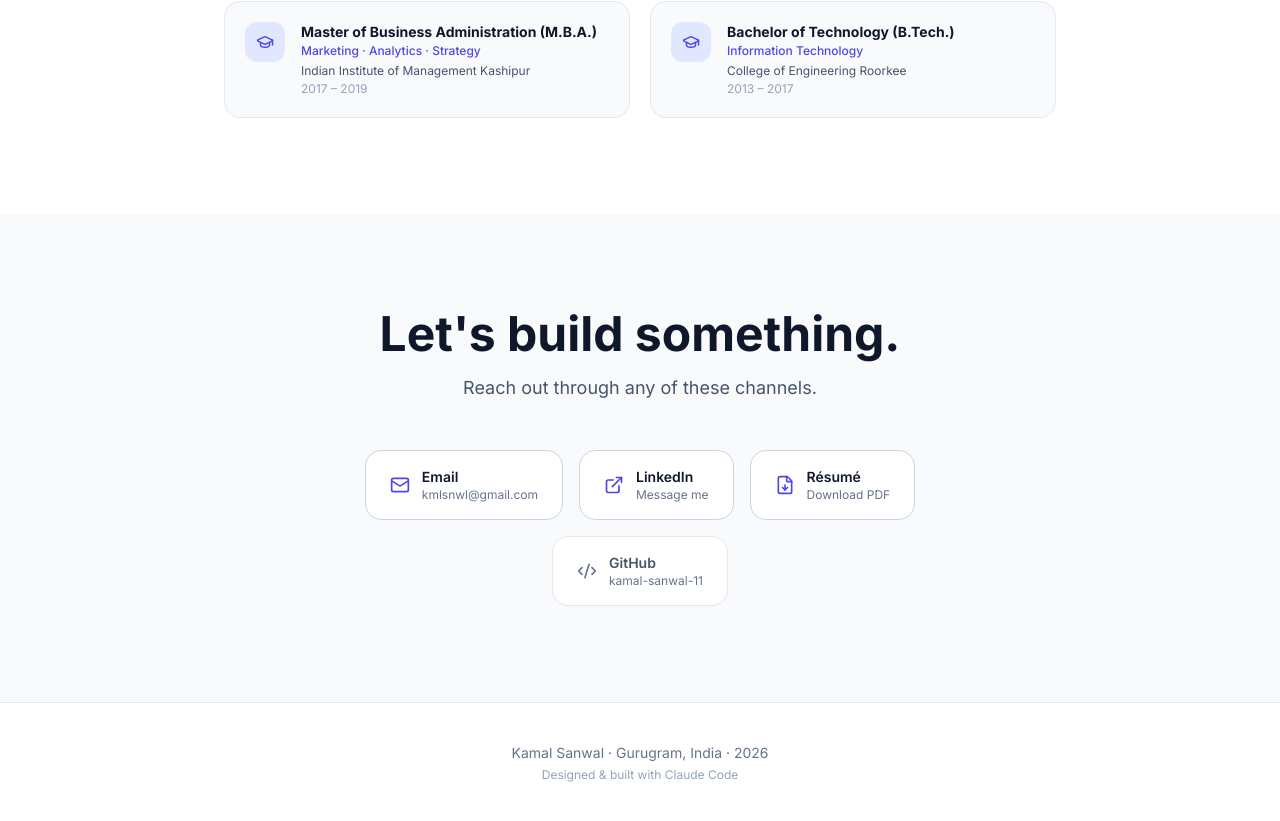
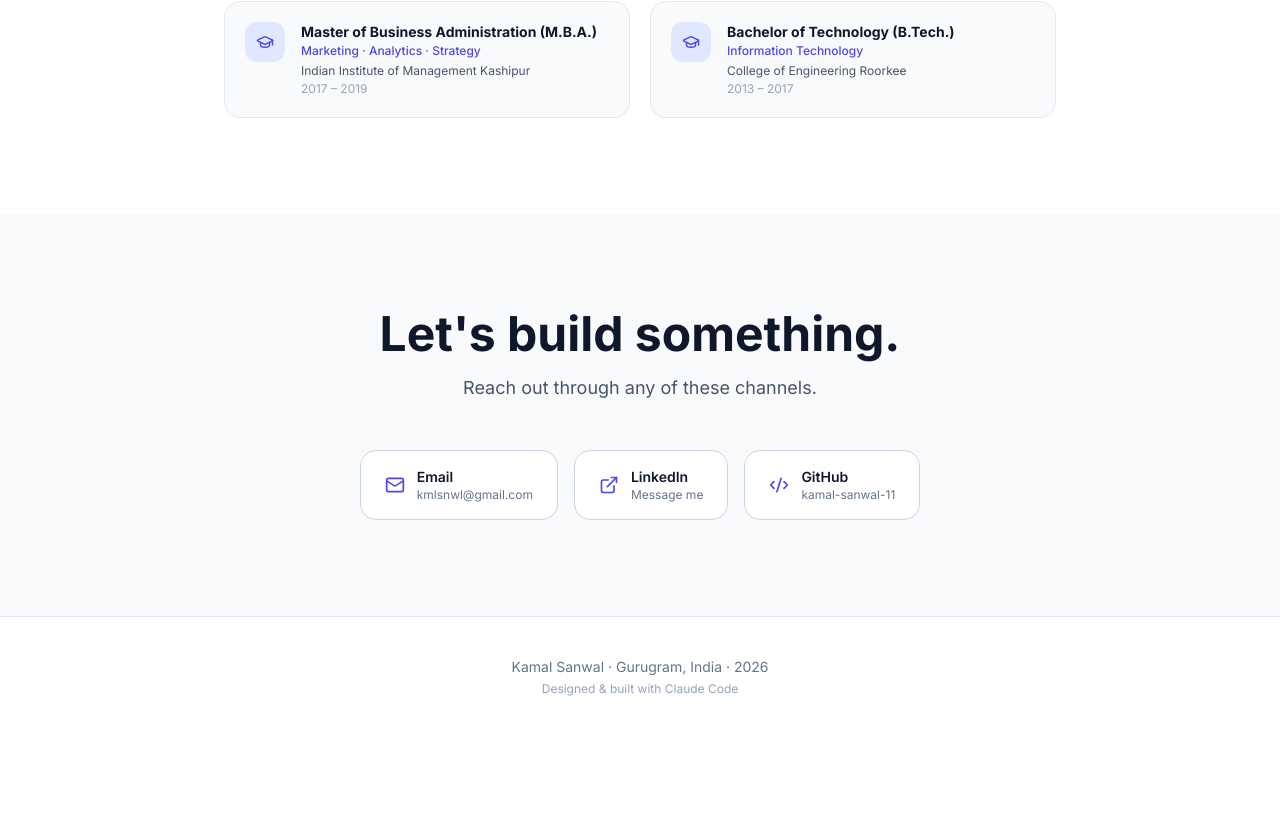
Before and after one commit to kamal-sanwal-11/my_portfolio, a Next.js app: page / in a window 1280 px wide. Shown: the part 4845-5666 px from the top of the page. After the commit the page ends 5582 px from the top, so only its background shows below. Built offline with nearby package versions, Linux system fonts and the light colour scheme.

Commit message:
contact: remove résumé link from GetInTouch, keep Email/LinkedIn/GitHub
Résumé is accessible only from the header. contactLinks in data.ts also
updated to remove the résumé entry.

https://claude.ai/code/session_011o9w7z79WsTqdDzQo24c4n

```diff
--- a/src/components/sections/GetInTouch.tsx
+++ b/src/components/sections/GetInTouch.tsx
@@ -1,6 +1,6 @@
 "use client"
 import { motion } from "framer-motion"
-import { Mail, FileDown, ExternalLink, Code2 } from "lucide-react"
+import { Mail, ExternalLink, Code2 } from "lucide-react"
 
 const links = [
   {
@@ -18,19 +18,11 @@ const links = [
     primary: true,
   },
   {
-    label: "Résumé",
-    sub: "Download PDF",
-    href: "/resume.pdf",
-    icon: FileDown,
-    primary: true,
-    download: true,
-  },
-  {
     label: "GitHub",
     sub: "kamal-sanwal-11",
     href: "https://github.com/kamal-sanwal-11",
     icon: Code2,
-    primary: false,
+    primary: true,
   },
 ]
 
@@ -60,18 +52,15 @@ export default function GetInTouch() {
               <motion.a
                 key={link.label}
                 href={link.href}
-                {...(link.download ? { download: true } : { target: "_blank", rel: "noopener noreferrer" })}
+                target="_blank"
+                rel="noopener noreferrer"
                 initial={{ opacity: 0, y: 16 }}
                 whileInView={{ opacity: 1, y: 0 }}
                 viewport={{ once: true }}
                 transition={{ duration: 0.4, ease: "easeOut", delay: i * 0.07 }}
-                className={`flex items-center gap-3 px-6 py-4 rounded-2xl border transition-all focus-visible:outline-none focus-visible:ring-2 focus-visible:ring-indigo-500 ${
-                  link.primary
-                    ? "border-slate-300 dark:border-slate-700 bg-white dark:bg-slate-900 hover:border-indigo-500 hover:shadow-sm text-slate-900 dark:text-slate-100"
-                    : "border-slate-200 dark:border-slate-800 bg-white dark:bg-slate-900 hover:border-slate-400 text-slate-600 dark:text-slate-400"
-                }`}
+                className="flex items-center gap-3 px-6 py-4 rounded-2xl border transition-all focus-visible:outline-none focus-visible:ring-2 focus-visible:ring-indigo-500 border-slate-300 dark:border-slate-700 bg-white dark:bg-slate-900 hover:border-indigo-500 hover:shadow-sm text-slate-900 dark:text-slate-100"
               >
-                <Icon size={20} className={link.primary ? "text-indigo-600 dark:text-indigo-400" : "text-slate-500 dark:text-slate-500"} />
+                <Icon size={20} className="text-indigo-600 dark:text-indigo-400" />
                 <div className="text-left">
                   <p className="font-semibold text-sm">{link.label}</p>
                   <p className="text-xs text-slate-500 dark:text-slate-400">{link.sub}</p>
```
